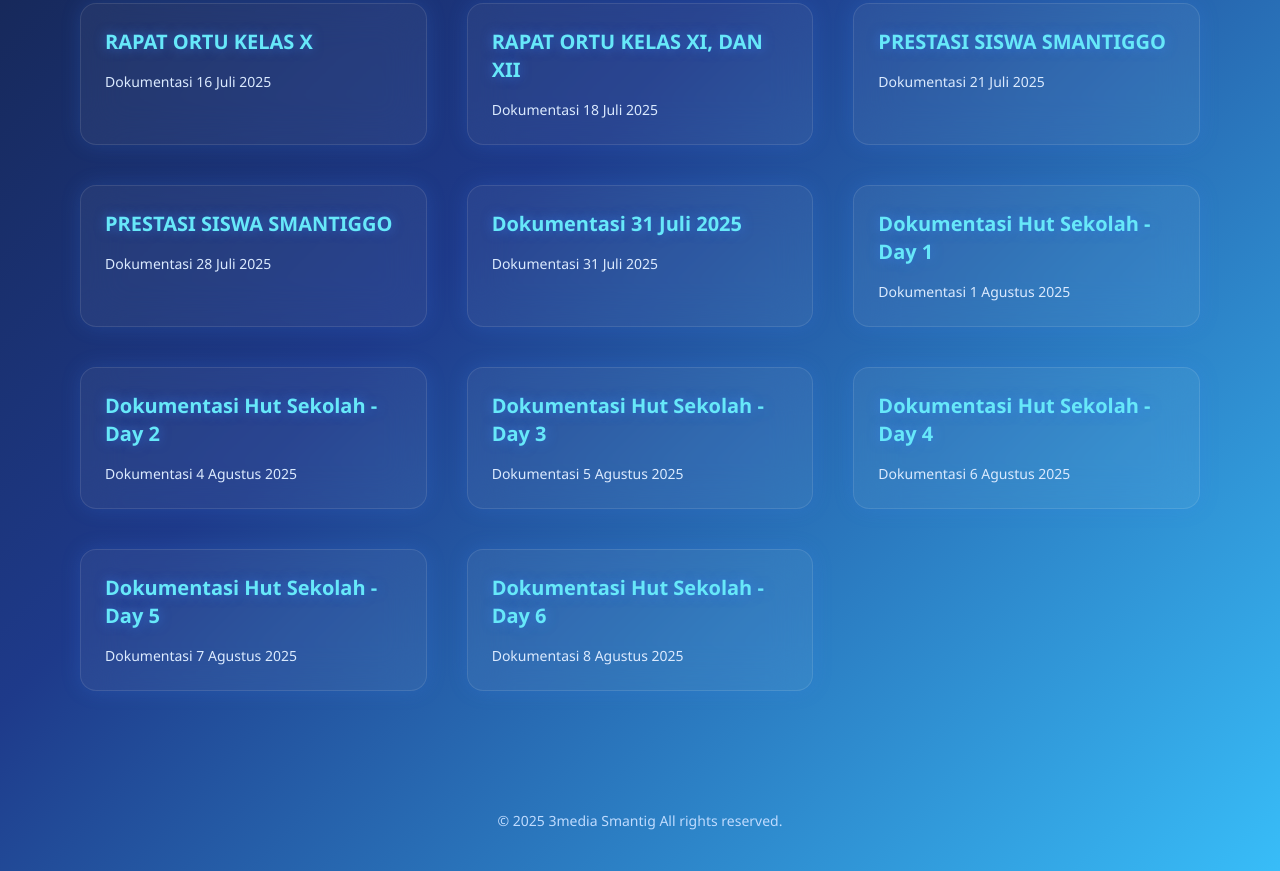
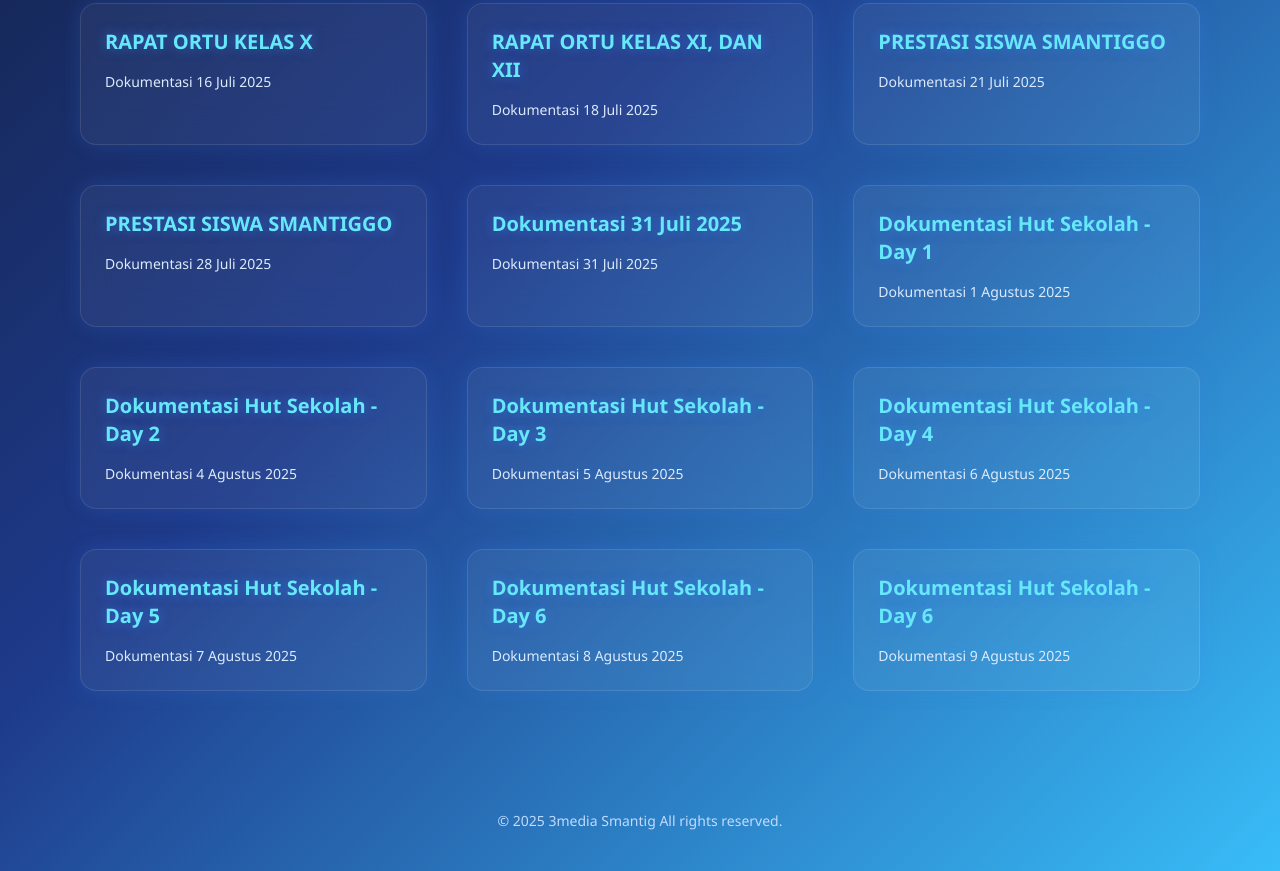
Before and after one commit to smantig3media/3media, a plain HTML site: page Dokumentasi.html in a window 1280 px wide. Shown: the part 737-1608 px from the top of the page. Drawn offline with nearby package versions, Linux system fonts and the light colour scheme.

Commit message:
Update Dokumentasi.html

```diff
--- a/Dokumentasi.html
+++ b/Dokumentasi.html
@@ -209,6 +209,15 @@
         <p class="text-sm text-blue-100">Dokumentasi 8 Agustus 2025</p>
       </a>
 
+      <!-- Card 18 -->
+      <a href="https://drive.google.com/drive/folders/1NRke2uG3b_6ZduhjDxm71i54AlW_vVDt?usp=sharing" target="_blank" rel="noopener noreferrer"
+         class="glass rounded-2xl p-6 flex flex-col items-start hover:shadow-xl">
+        <div class="flex items-center mb-4">
+          <h2 class="text-xl font-semibold text-cyan-300 glow">Dokumentasi Hut Sekolah - Day 6</h2>
+        </div>
+        <p class="text-sm text-blue-100">Dokumentasi 9 Agustus 2025</p>
+      </a>
+
     </div>
   </main>
 
```
